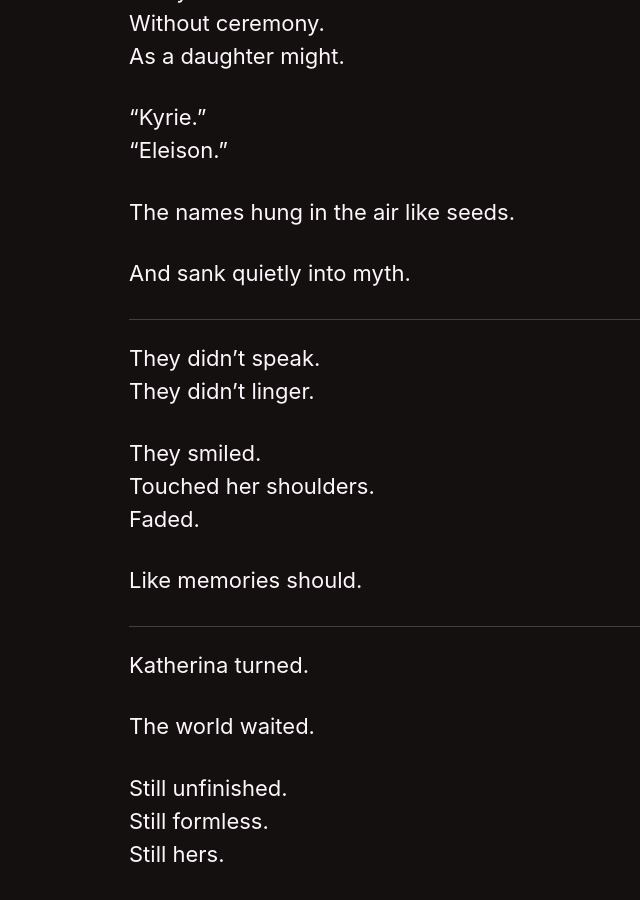
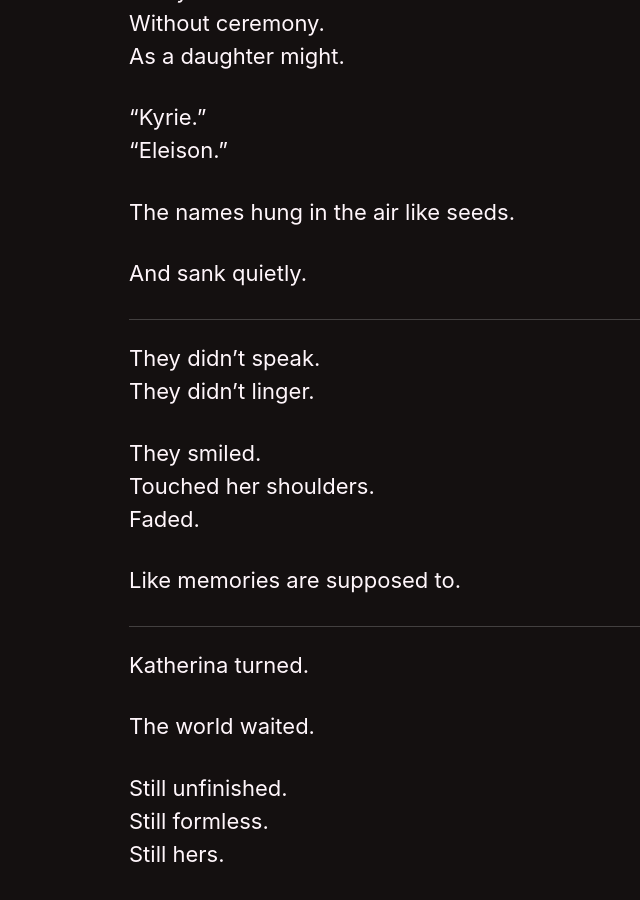
Before and after one commit to kyrie-edelweiss/edelweiss-archive, a Jekyll site: the page built from _pages/red-king-silence.md, in a window 1280 px wide and 900 px high, scrolled down 59291 px. Shown: the whole window, without its empty margins (193-833 px from the left). Built offline with Jekyll 4.4.1, drawn with Linux system fonts in a browser that asks for light colours; cached includes are drawn as plain includes; our own code applies the rules of GitHub Pages for plain Markdown files.

Commit message:
Update red-king-silence.md

```diff
--- a/_pages/red-king-silence.md
+++ b/_pages/red-king-silence.md
@@ -1994,7 +1994,7 @@ As a daughter might.
 
 The names hung in the air like seeds.
 
-And sank quietly into myth.
+And sank quietly.
 
 ---
 
@@ -2005,7 +2005,7 @@ They smiled.
 Touched her shoulders.
 Faded.
 
-Like memories should.
+Like memories are supposed to.
 
 ---
 
```
